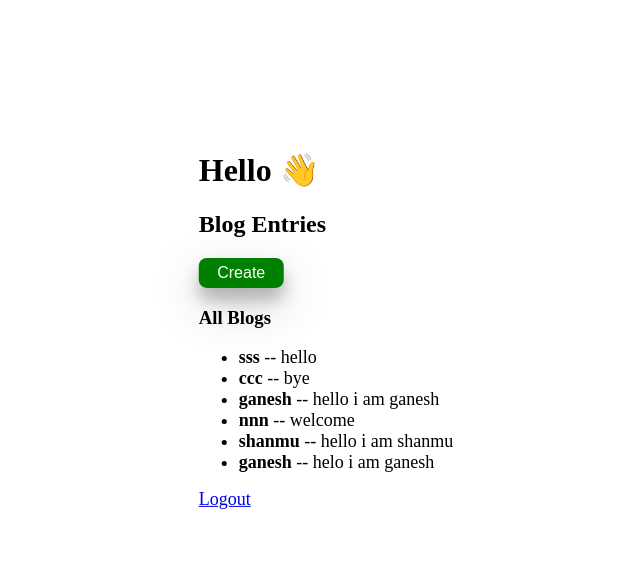
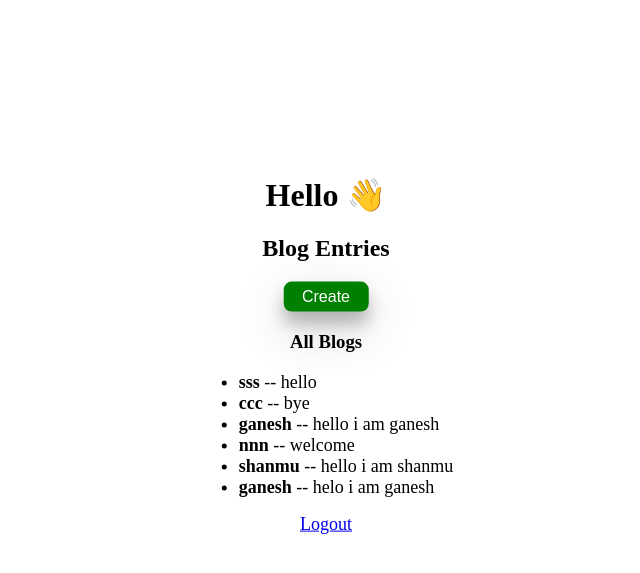
Before and after one commit to shanmu-gangumolu/login_signup_bloging_website_django, a Django app: page /create-blog/ in a window 1280 px wide. Shown: the top 573 px of the page, without its empty margins (314-954 px from the left). Run offline with Django 5.2, Linux system fonts and the light colour scheme; data comes from the database, SQL or seed files in the repository.

Commit message:
Second Commit

```diff
--- a/myproject/myapp/views.py
+++ b/myproject/myapp/views.py
@@ -1,8 +1,8 @@
 from django.shortcuts import render, redirect
 from django.contrib.auth import authenticate, login, logout
-from .forms import SignupForm, LoginForm
 
-from .forms import BlogForm
+from .forms import SignupForm, LoginForm, BlogForm
+
 from .models import Blog
 
 def index(request):
--- a/myproject/templates/create_blog.html
+++ b/myproject/templates/create_blog.html
@@ -10,6 +10,9 @@
         }
     </script>
     <style>
+        li {
+            text-align: left !important;
+        }
         #create-btn {
             height: 30px;
             width: 85px;
@@ -20,28 +23,23 @@
             border: initial;
             cursor: pointer;
             box-shadow: 0 12px 16px 0 rgba(0, 0, 0, 0.24), 0 17px 50px 0 rgba(0, 0, 0, 0.19);
-            margin-right: 15px;
         }
-
         #create-btn:hover {
             transform: scale(1.1);
         }
-
         #mn {
             position: absolute;
             top: 40%;
             left: 50%;
             transform: translate(-50%, -50%);
+            text-align: center;
         }
-
         label[for="id_blog_text"] {
             font-size: 20px;
         }
-
         label[for="id_user_name"] {
             font-size: 20px;
         }
-
         #id_user_name {
             width: 150px;
             height: 20px;
@@ -50,8 +48,8 @@
             border: 1px solid black;
             border-radius: 6px;
             margin-left: 2px;
+            margin-bottom: 1px;
         }
-
         #id_blog_text {
             margin: 10px 0;
             font-size: 14px;
@@ -59,18 +57,19 @@
             border-radius: 6px;
             margin-left: 2px;
         }
-
         #ll {
             font-size: 18px;
+            text-align: right;
         }
-
         #lg {
             font-size: 18px;
         }
-
         form p label {
             display: block;
             margin-bottom: 5px;
+        }
+        h1{
+            margin-top: 70px;
         }
     </style>
 </head>
--- a/myproject/templates/index.html
+++ b/myproject/templates/index.html
@@ -18,7 +18,6 @@
       border-radius: 20px;
       box-shadow: rgba(0, 0, 0, 0.25) 0px 54px 55px, rgba(0, 0, 0, 0.12) 0px -12px 30px, rgba(0, 0, 0, 0.12) 0px 4px 6px, rgba(0, 0, 0, 0.17) 0px 12px 13px, rgba(0, 0, 0, 0.09) 0px -3px 5px;
     }
-
     #bt1 {
       height: 35px;
       width: 90px;
@@ -31,7 +30,6 @@
       box-shadow: 0 12px 16px 0 rgba(0, 0, 0, 0.24), 0 17px 50px 0 rgba(0, 0, 0, 0.19);
       margin-right: 13px;
     }
-
     #bt2 {
       height: 35px;
       width: 90px;
@@ -43,15 +41,12 @@
       cursor: pointer;
       box-shadow: 0 12px 16px 0 rgba(0, 0, 0, 0.24), 0 17px 50px 0 rgba(0, 0, 0, 0.19);
     }
-
     #bt1:hover {
       transform: scale(1.1);
     }
-
     #bt2:hover {
       transform: scale(1.1);
     }
-
     #tt {
       margin-top: 45px;
     }
--- a/myproject/templates/login.html
+++ b/myproject/templates/login.html
@@ -18,7 +18,6 @@
             border-radius: 20px;
             box-shadow: rgba(0, 0, 0, 0.56) 0px 22px 70px 4px;
         }
-
         .input-field {
             width: 135px;
             height: 25px;
@@ -27,7 +26,6 @@
             border: 1px solid black;
             border-radius: 6px;
         }
-
         #btt {
             height: 35px;
             width: 90px;
@@ -41,20 +39,16 @@
             margin-top: 4px;
             margin-bottom: 3px;
         }
-
         #btt:hover {
             transform: scale(1.1);
         }
-
         #aa {
             text-decoration: none;
         }
-
         label[for="id_username"] {
             margin-right: 1px;
             font-size: 19px;
         }
-
         label[for="id_password"] {
             margin-right: 5px;
             font-size: 19px;
```
Also changed, not shown: myproject/templates/signup.html (+0 -7 lines), myproject/myapp/urls.py (line endings or trailing spaces).
